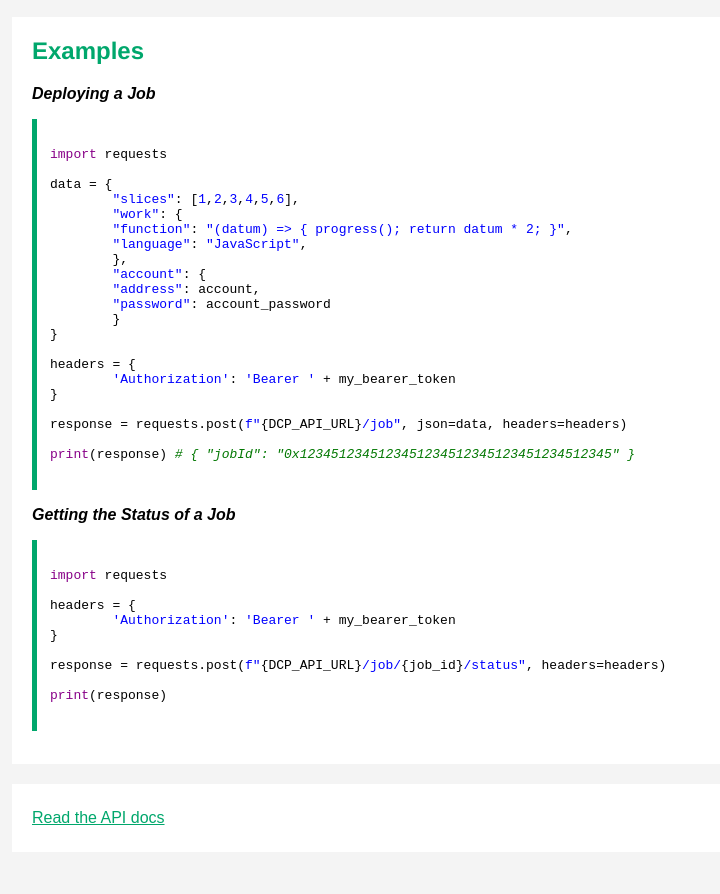
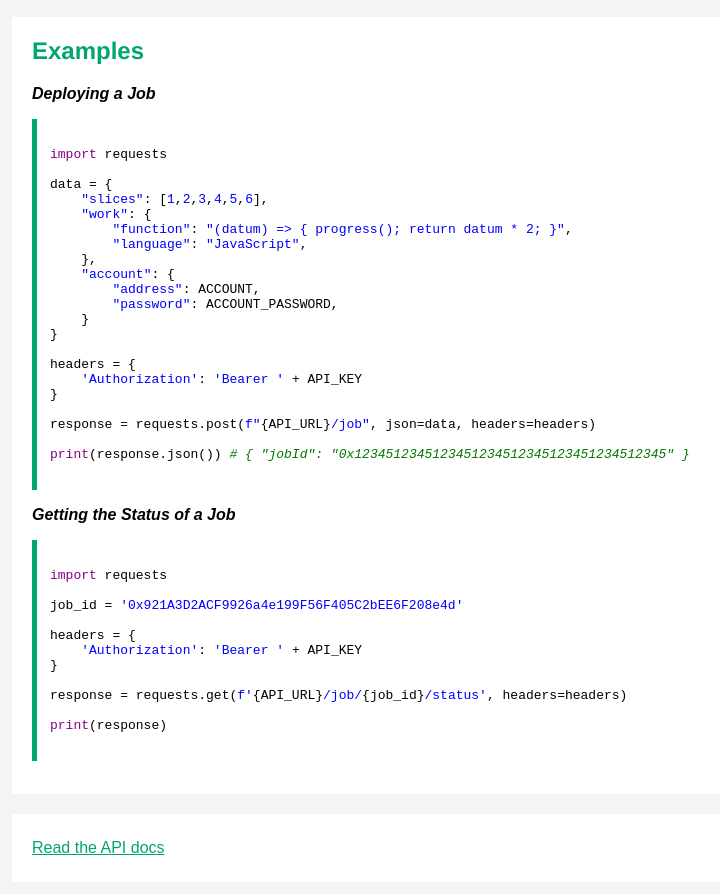
Before and after one commit to Distributive-Network/dcp-rest, a website: page public/index.html in a window 1280 px wide. Shown: the part 662-1556 px from the top of the page, without its empty margins (228-948 px from the left). Before the commit the page ends 1534 px from the top, so only its background shows below. Drawn offline with nearby package versions, Linux system fonts and the light colour scheme; a web font is replaced by a local one.

Commit message:
bugfix(website): make website examples correct

```diff
--- a/public/index.html
+++ b/public/index.html
@@ -142,18 +142,18 @@ data = {
         "language": "JavaScript",
     },
     "account": {
-    	"address": account,
-    	"password": account_password
+        "address": ACCOUNT,
+        "password": ACCOUNT_PASSWORD,
     }
 }
 
 headers = {
-	'Authorization': 'Bearer ' + my_bearer_token
+    'Authorization': 'Bearer ' + API_KEY
 }
 
-response = requests.post(f"{DCP_API_URL}/job", json=data, headers=headers)
+response = requests.post(f"{API_URL}/job", json=data, headers=headers)
 
-print(response) # { "jobId": "0x1234512345123451234512345123451234512345" }
+print(response.json()) # { "jobId": "0x1234512345123451234512345123451234512345" }
             </pre></code>
         </div>
 
@@ -162,11 +162,13 @@ print(response) # { "jobId": "0x1234512345123451234512345123451234512345" }
             <pre><code class="language-python">
 import requests
 
+job_id = '0x921A3D2ACF9926a4e199F56F405C2bEE6F208e4d'
+
 headers = {
-	'Authorization': 'Bearer ' + my_bearer_token
+    'Authorization': 'Bearer ' + API_KEY
 }
 
-response = requests.post(f"{DCP_API_URL}/job/{job_id}/status", headers=headers)
+response = requests.get(f'{API_URL}/job/{job_id}/status', headers=headers)
 
 print(response)
             </pre></code>
```
Lines whose indentation alone changed are shown as unchanged.
